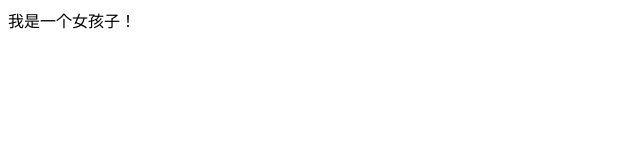
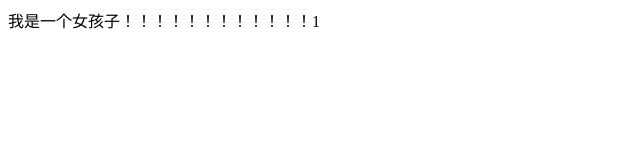
Before and after one commit to wangjinyan/20160306, a plain HTML site: page wentx/index.html in a window 1280 px wide. Shown: the whole page, without its empty margins (0-640 px from the left). Drawn offline with Linux system fonts and the light colour scheme.

Commit message:
index
添加数字

```diff
--- a/wentx/index.html
+++ b/wentx/index.html
@@ -5,7 +5,7 @@
     <title></title>
 </head>
 <body>
-<div>我是一个女孩子！</div>
+<div>我是一个女孩子！！！！！！！！！！！！1</div>
 
 </body>
 </html>
```
